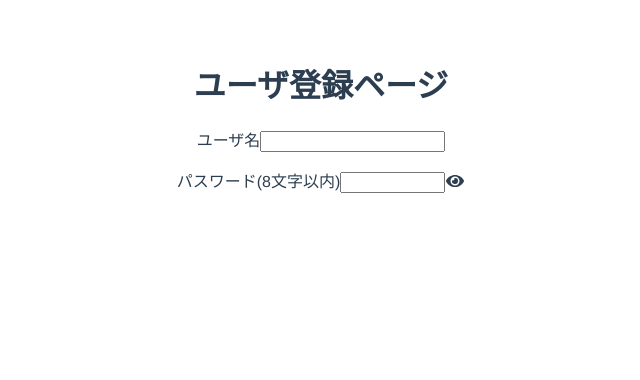
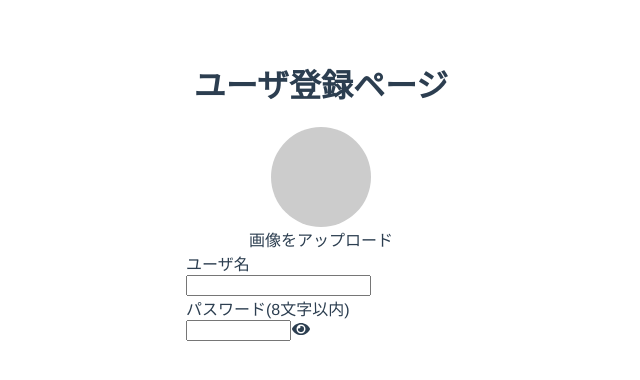
Before and after one commit to hase-maiko/app_room, a Vue app in the folder roomapp/: page /user in a window 1280 px wide. Shown: the top 380 px of the page, without its empty margins (319-959 px from the left). Built offline with nearby package versions, Linux system fonts and the light colour scheme; what vuefire would draw is missing.

Commit message:
user form

```diff
--- a/roomapp/src/views/User.vue
+++ b/roomapp/src/views/User.vue
@@ -3,15 +3,37 @@
     <h1 class="js-title">ユーザ登録ページ</h1>
     <form>
       <div class="form-group">
-        <p class="form-clm">
-          <label for="name">ユーザ名</label>
+        <!-- 画像選択 -->
+        <div v-if="dataUrl" >
+          <div id="image-preview" class="imagePreview">
+            <img :src="dataUrl" v-if="dataUrl" class="previewImg">
+          </div>
+          <button type="button" @click="resetImage" class="deleteImg">画像を削除する</button>
+        </div>
+        <div v-else class="imageSelect imagePreview">
+          <div class="defaultImg"></div>
+          <input type="file" id="image" accept="image/*" @change="readImage">
+          <label for="image" class="imageLabel">画像をアップロード</label>
+        </div>
+        <!-- 画像選択 -->
+        <!-- ユーザ名 -->
+        <div class="form-clm">
+          <label for="name">ユーザ名</label><br>
           <input type="text" class="form-control" id="name">
-        </p>
-        <p>
-          <label for="pass">パスワード(8文字以内)</label>
+        </div>
+        <!-- ユーザ名 -->
+        <!-- パスワード -->
+        <div class="form-clm">
+          <label for="pass">パスワード(8文字以内)</label><br>
           <input type="password" name="pass" size="10" maxlength="8" id="pass">
           <span class="field-icon js-toggle-password"><fa icon="eye" class="passVisible fa-fw" /><fa icon="eye-slash" class="passHidden fa-fw" /></span>
-        </p>
+        </div>
+        <!-- パスワード -->
+
+
+
+
+
       </div>
     </form>
   </div>
@@ -35,14 +57,83 @@ export default {
           input.attr("type", "password");
       }
     });
+  },
+  name: 'setting',
+  data() {
+    return {
+      dataUrl: null,
+      file: null,
+    };
+  },
+  methods: {
+    readImage() {
+      const inputImage = document.getElementById('image');
+      if (inputImage.files.length === 0) {
+        return;
       }
+
+      this.file = inputImage.files[0];
+      const reader = new FileReader();
+      reader.onload = (e) => {
+        this.dataUrl = e.target.result;
       }
+      reader.readAsDataURL(this.file);
+    },
+    resetImage() {
+      this.dataUrl = null;
+      this.file = null;
+    },
+  },
+};
 </script>
 <style>
+/* フォームのデザイン */
+.form-group {
+    width: 270px;
+    max-width: 90%;
+    margin: 0 auto;
+    text-align: left;
+}
+
+/* パスワード切り替え */
 .passHidden {
   display:none;
 }
 .passVisible {
   display: inline;
 }
+
+.deleteImg,
+.imageLabel {
+    text-align: center;
+    display: inline-block;
+    width: 100%;
+}
+.imageSelect > input {
+  display:none; /* アップロードボタンのスタイルを無効にする */
+}
+
+.previewImg,
+.defaultImg {
+  display: block;
+  height: 100px;
+  width: 100px;
+  margin: 0 auto;
+
+  /* width: 100%; */
+  /* height: 100%; */
+  border-radius: 50%;
+}
+.defaultImg {
+  background: #ccc;
+}
+.deleteImg {
+        background-color: transparent;
+        border: none;
+        cursor: pointer;
+        outline: none;
+        padding: 0;
+        appearance: none;
+}
+
 </style>
```
Lines whose indentation alone changed are shown as unchanged.
